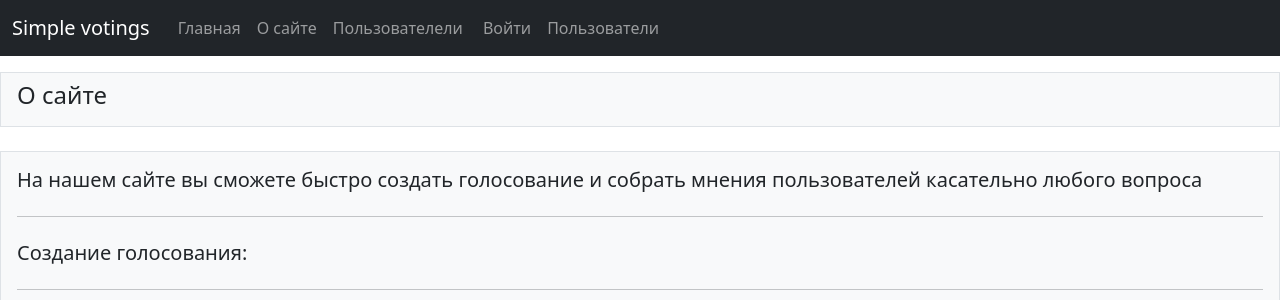
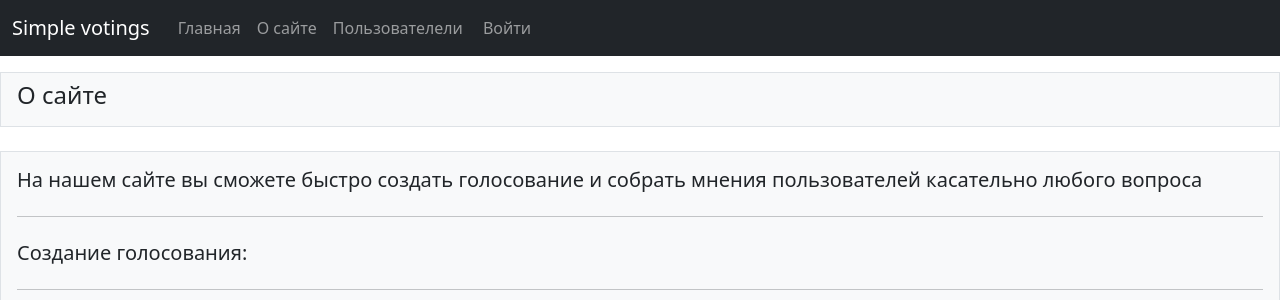
Before and after one commit to dimm0909/simple-votings, a Django app: page /about/ in a window 1280 px wide. Shown: the top 300 px of the page. Run offline with Django 3.2, Linux system fonts and the light colour scheme.

Commit message:
Menu fix

```diff
--- a/main/templates/base/menu.html
+++ b/main/templates/base/menu.html
@@ -30,10 +30,6 @@
           <li class="nav-item">
             <a class="nav-link" href="{% url 'login' %}">Войти</a>
           </li>
-          <li>
-            <a class="nav-link" href="{% url 'users' %}">Пользователи</a>
-
-          </li>
         {% endif %}
 
       {% endblock %}
```
